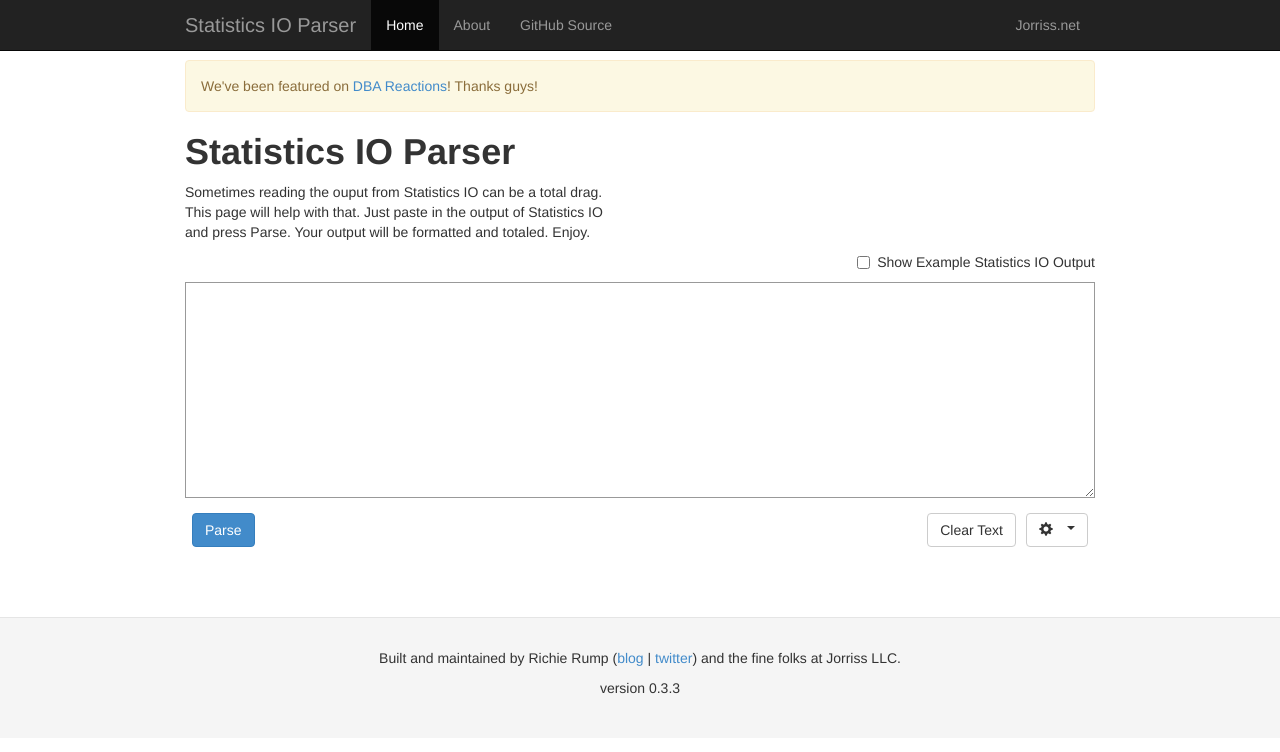
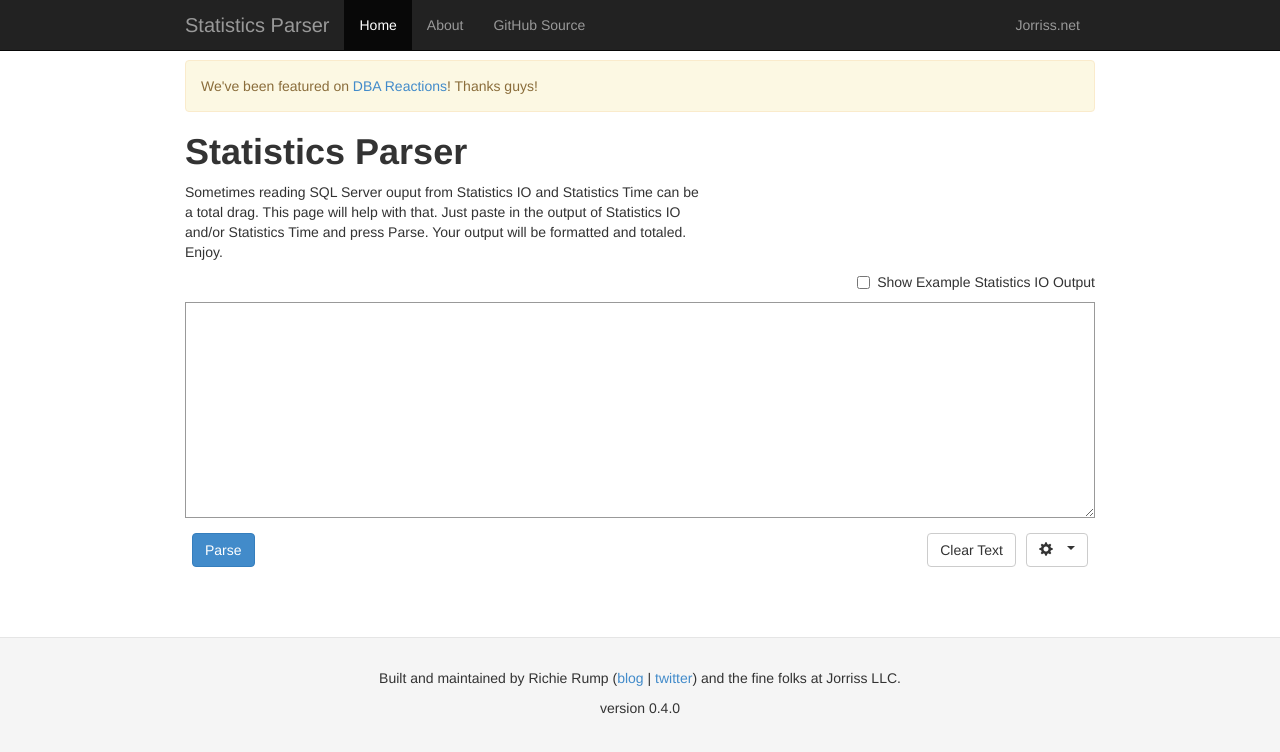
Before and after one commit to Jorriss/StatisticsParser, a plain HTML site: page src/index.html in a window 1280 px wide. Drawn offline with Linux system fonts and the light colour scheme.

Commit message:
Rebranding to StatisticsParser.com

```diff
--- a/src/assets/js/statsioparser.js
+++ b/src/assets/js/statsioparser.js
@@ -455,5 +455,5 @@ function clearResult() {
 }
 
 function versionNumber() {
-    document.getElementById("versionNumber").innerHTML = '0.3.3';
+    document.getElementById("versionNumber").innerHTML = '0.4.0';
 }
--- a/src/index.html
+++ b/src/index.html
@@ -1,7 +1,7 @@
 <!doctype html>
 <html lang="en"><head>
     <meta charset="utf-8">
-    <title>Statistics IO Parser</title>
+    <title>Statistics Parser</title>
     <meta name="viewport" content="width=device-width, initial-scale=1.0">
     <meta name="description" content="">
     <meta name="author" content="">
@@ -32,7 +32,7 @@
                 <span class="icon-bar"></span>
             </button></div>
             <div class="navbar-header">
-                <a class="navbar-brand" href="#">Statistics IO Parser</a>
+                <a class="navbar-brand" href="#">Statistics Parser</a>
             </div>
             <div class="collapse navbar-collapse" id="navbarCollapseDiv">
                 <ul class="nav navbar-nav">
@@ -49,16 +49,14 @@
     </div>
 
     <div class="container">
-        <div class="alert alert-warning">We've been featured on <a href="http://dbareactions.com/post/80969348869/as-a-sql-server-tuner-when-i-saw" target="_blank">DBA Reactions</a>! Thanks guys!</div>
+        <div class="alert alert-warning" id="alertDiv">We've been featured on <a href="http://dbareactions.com/post/80969348869/as-a-sql-server-tuner-when-i-saw" target="_blank">DBA Reactions</a>! Thanks guys!</div>
 
-        <h1>Statistics IO Parser</h1>
-        <p>
-            Sometimes reading the ouput from Statistics IO can be a total drag.
-            <br>
-            This page will help with that. Just paste in the output of Statistics IO
-            <br>
-            and press Parse. Your output will be formatted and totaled. Enjoy.
-        </p>
+        <h1>Statistics Parser</h1>
+        <div style="width:520px" id="introText">
+            Sometimes reading SQL Server ouput from Statistics IO and Statistics Time can be
+            a total drag. This page will help with that. Just paste in the output of Statistics
+            IO and/or Statistics Time and press Parse. Your output will be formatted and totaled. Enjoy.
+        </div>
 
         <form>
             <p>
@@ -127,6 +125,7 @@
                 //$("#checkmarkSpan").hide();
                 scrollbarOptionCheck.style.display = ''
             }
+            console.log(document.referrer);
         });
     </script>
 
```
Also changed, not shown: src/about.html (+5 -5 lines).
